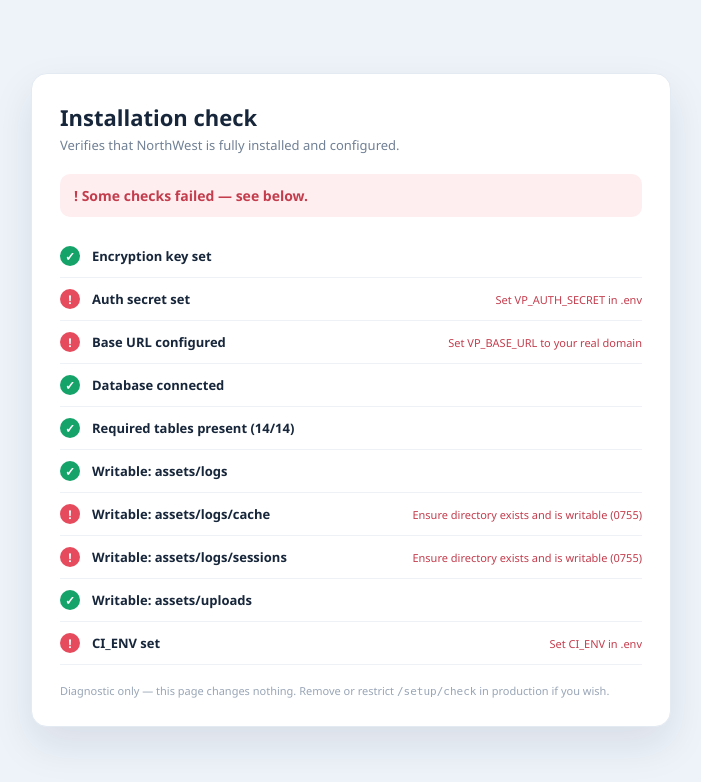
After one commit to carlosjohn2927-rgb/Bank-110, a CodeIgniter app: page /index.php/setup/check in a window 1280 px wide. The commit adds this page. Shown: the top 782 px of the page, without its empty margins (289-990 px from the left). Run offline with CodeIgniter, Linux system fonts and the light colour scheme.

Commit message:
Add install self-check page (/setup/check), add missing VP_SCHEDULER_KEY to .env, and add AI assistant chat images
Co-authored-by: arena-agent <297053741+arena-agent@users.noreply.github.com>

```diff
--- a/application/config/routes.php
+++ b/application/config/routes.php
@@ -49,6 +49,7 @@ $route['settings/twofa'] = 'profile/twofa';
 $route['chat'] = 'chat/index';
 $route['language/set'] = 'language/set';
 $route['scheduler/run'] = 'scheduler/run';
+$route['setup/check'] = 'setup/check';
 
 $route['admin/dashboard'] = 'admin/dashboard';
 $route['admin/customers'] = 'admin/customers';
--- /dev/null
+++ b/application/controllers/Setup.php
@@ -0,0 +1,65 @@
+<?php
+defined('BASEPATH') OR exit('No direct script access allowed');
+/**
+ * Setup / install self-check.
+ *
+ * Visit /setup/check to see whether the application is fully installed and
+ * configured. This is a diagnostic helper for deployment — it does not modify
+ * anything. Remove or restrict it before production if you prefer.
+ */
+class Setup extends CI_Controller
+{
+    public function check()
+    {
+        $checks = array();
+        $all_ok = TRUE;
+
+        // 1) Critical secrets
+        $enc = (string)$this->config->item('encryption_key');
+        $auth = (string)$this->config->item('auth_secret');
+        $checks[] = $this->row('Encryption key set', $enc !== '', 'Set VP_ENCRYPTION_KEY in .env');
+        $checks[] = $this->row('Auth secret set', $auth !== '', 'Set VP_AUTH_SECRET in .env');
+        $base = (string)getenv('VP_BASE_URL');
+        $checks[] = $this->row('Base URL configured', $base !== '' && !strpos($base,'yourdomain'), 'Set VP_BASE_URL to your real domain');
+
+        // 2) Database connection + tables
+        $db_ok = FALSE; $tables_ok = FALSE;
+        try {
+            $this->load->database();
+            $db_ok = (bool)$this->db->conn_id;
+        } catch (Exception $e) { $db_ok = FALSE; }
+        if ($db_ok) {
+            $required = array('users','accounts','transactions','transfers','cards','loans','beneficiaries','support_tickets','settings','audit_logs','customer_profiles','password_resets','user_preferences','exchange_rates');
+            $have = array();
+            try { $rows = $this->db->query('SHOW TABLES')->result_array(); foreach($rows as $r) $have[] = reset($r); } catch (Exception $e) {}
+            $have = array_map('strtolower', $have);
+            $missing_tables = array_diff($required, $have);
+            $tables_ok = empty($missing_tables);
+            $checks[] = $this->row('Database connected', $db_ok, 'Check VP_DB_* in .env');
+            $checks[] = $this->row('Required tables present (' . (count($required)-count($missing_tables)) . '/' . count($required) . ')', $tables_ok, 'Import database/production.sql (missing: '.implode(', ',$missing_tables).')');
+        } else {
+            $checks[] = $this->row('Database connected', FALSE, 'Check VP_DB_HOST/NAME/USER/PASS in .env');
+            $checks[] = $this->row('Required tables present', FALSE, 'Database unavailable — cannot check tables');
+        }
+
+        // 3) Writable directories
+        $writable = array('assets/logs','assets/logs/cache','assets/logs/sessions','assets/uploads');
+        foreach ($writable as $dir) {
+            $path = FCPATH.$dir;
+            $ok = is_dir($path) && is_writable($path);
+            $checks[] = $this->row('Writable: '.$dir, $ok, 'Ensure directory exists and is writable (0755)');
+        }
+
+        // 4) Config sanity
+        $checks[] = $this->row('CI_ENV set', (string)getenv('CI_ENV') !== '', 'Set CI_ENV in .env');
+
+        foreach ($checks as $c) { if (!$c['ok']) $all_ok = FALSE; }
+
+        $this->load->view('setup_check', array('checks'=>$checks, 'all_ok'=>$all_ok));
+    }
+
+    private function row($label, $ok, $hint)
+    {
+        return array('label'=>$label, 'ok'=>(bool)$ok, 'hint'=>$hint);
+    }
+}
--- a/application/views/layouts/partials/chat_widget.php
+++ b/application/views/layouts/partials/chat_widget.php
@@ -8,14 +8,14 @@ $chat_endpoint = site_url('chat');
 ?>
 <div class="chat-widget" id="nw-chat" data-endpoint="<?= html_escape($chat_endpoint) ?>" data-name="NorthWest Assistant">
   <button class="chat-widget__fab" type="button" aria-label="Open AI assistant" aria-expanded="false">
-    <span class="chat-widget__fab-icon">✦</span>
+    <span class="chat-widget__fab-icon"><img src="<?=base_url('public/img/ai/assistant-glyph.webp')?>" alt=""></span>
     <span class="chat-widget__label">Ask AI</span>
     <span class="chat-widget__dot"></span>
   </button>
 
   <div class="chat-widget__panel" hidden>
     <header class="chat-widget__head">
-      <span class="chat-widget__avatar">AI</span>
+      <span class="chat-widget__avatar"><img src="<?=base_url('public/img/ai/assistant-avatar.webp')?>" alt="NorthWest Assistant"></span>
       <div class="chat-widget__meta">
         <b>NorthWest Assistant</b>
         <small><span class="chat-widget__online"></span> Online · In-site operator</small>
--- /dev/null
+++ b/application/views/setup_check.php
@@ -0,0 +1,24 @@
+<!doctype html><html lang="en"><head><meta charset="utf-8"><meta name="viewport" content="width=device-width,initial-scale=1"><title>Installation check · NorthWest</title><style>
+*{box-sizing:border-box}body{margin:0;font-family:'Segoe UI',Arial,sans-serif;background:#eef3f9;color:#17263a;display:grid;place-items:center;min-height:100vh;padding:24px}
+.card{width:min(640px,96vw);background:#fff;border:1px solid #e3eaf2;border-radius:16px;padding:28px;box-shadow:0 18px 40px rgba(15,40,80,.10)}
+h1{margin:0 0 4px;font-size:22px}
+p.sub{color:#718095;margin:0 0 20px;font-size:13px}
+.banner{padding:12px 14px;border-radius:10px;font-weight:700;font-size:14px;margin-bottom:18px}
+.banner.ok{background:#e5f6ef;color:#168059}
+.banner.fail{background:#ffeef0;color:#c33d4d}
+.row{display:flex;align-items:center;gap:12px;padding:11px 0;border-bottom:1px solid #eef1f5;font-size:13px}
+.row:last-child{border-bottom:0}
+.badge{width:20px;height:20px;border-radius:50%;display:grid;place-items:center;color:#fff;font-size:12px;flex:none;font-weight:800}
+.badge.ok{background:#15a36a}.badge.fail{background:#e64b5d}
+.row .label{font-weight:600;flex:1}
+.row .hint{color:#c33d4d;font-size:11px;max-width:48%;text-align:right}
+.foot{margin-top:18px;font-size:11px;color:#98a5b6}
+</style></head><body><div class="card">
+<h1>Installation check</h1>
+<p class="sub">Verifies that NorthWest is fully installed and configured.</p>
+<div class="banner <?=$all_ok?'ok':'fail'?>"><?=$all_ok?'✓ All checks passed — the application is fully installed.':'! Some checks failed — see below.'?></div>
+<?php foreach($checks as $c):?>
+<div class="row"><span class="badge <?=$c['ok']?'ok':'fail'?>"><?=$c['ok']?'✓':'!'?></span><span class="label"><?=html_escape($c['label'])?></span><?php if(!$c['ok']):?><span class="hint"><?=html_escape($c['hint'])?></span><?php endif?></div>
+<?php endforeach?>
+<div class="foot">Diagnostic only — this page changes nothing. Remove or restrict <code>/setup/check</code> in production if you wish.</div>
+</div></body></html>
```
Also changed, not shown: public/css/app.css, public/img/ai/assistant-avatar.png (added), public/img/ai/assistant-avatar.webp (added), public/img/ai/assistant-glyph.png (added), public/img/ai/assistant-glyph.webp (added), 1 other file.
